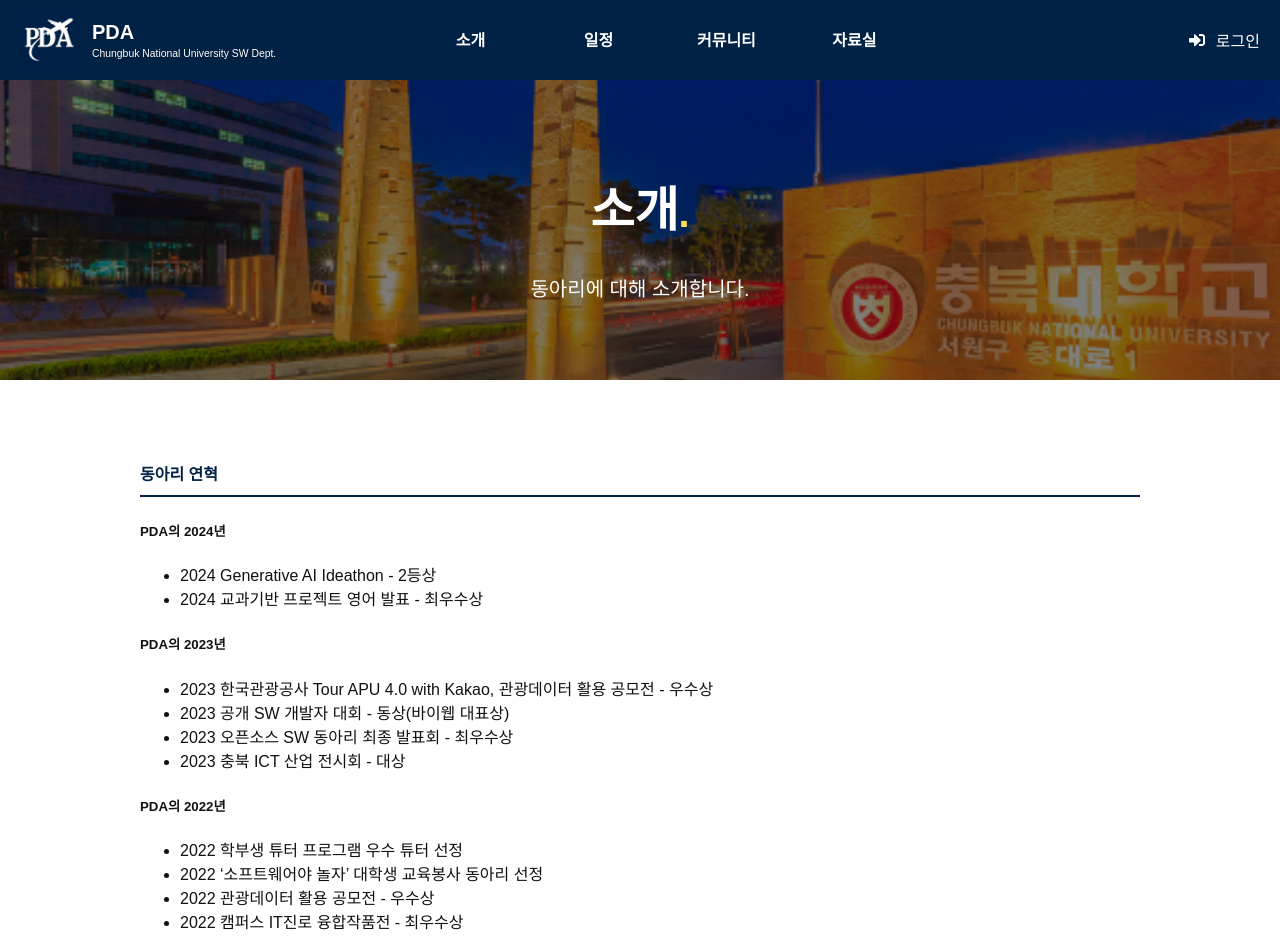
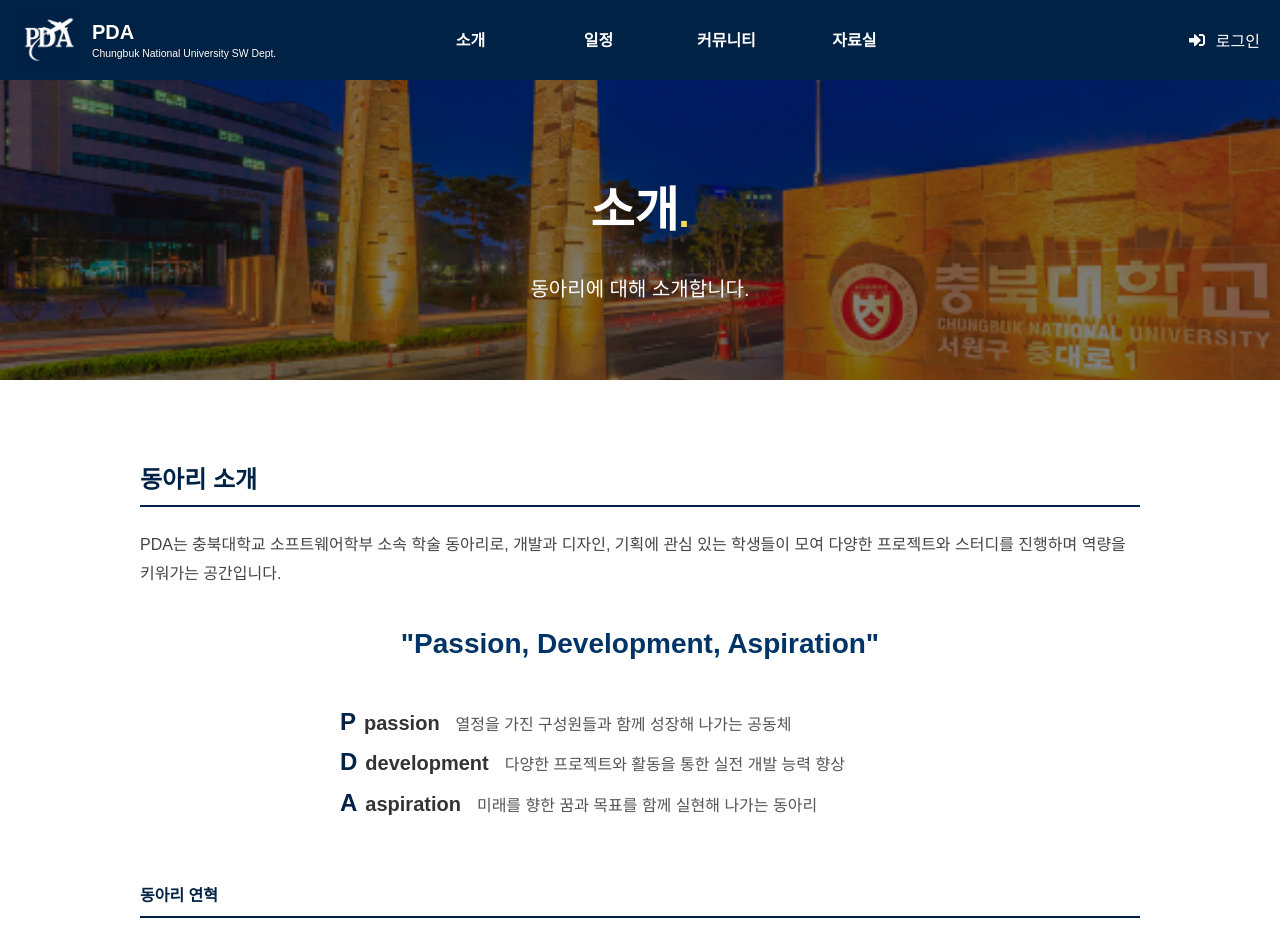
Before and after one commit to junhyeon-devops/club-website-infra, a React (Create React App) app: page /intro/clubintro in a window 1280 px wide. Shown: the top 936 px of the page. Built offline with nearby package versions, Linux system fonts and the light colour scheme; what quill2-image-uploader would draw is missing.

Commit message:
Intro Pages modify

```diff
--- a/src/components/Header.js
+++ b/src/components/Header.js
@@ -9,7 +9,7 @@ const navItems = [
   {
     label: '소개',
     submenu: [
-      { text: '동아리 연혁', link: '/intro/clubintro' },
+      { text: '동아리 소개', link: '/intro/clubintro' },
       { text: '교수님 소개', link: '/intro/professors' },
       { text: '현 임원 소개', link: '/intro/staff' },
     ],
--- a/src/pages/ClubIntro.css
+++ b/src/pages/ClubIntro.css
@@ -3,3 +3,53 @@ ul {
   line-height: 1.6;
   font-size: 0.95rem;
 }
+.pdalist {
+  max-width: 800px;
+  margin: 2rem auto;
+  padding: 0 1rem;
+}
+
+.pdaitem {
+  display: flex;
+  align-items: baseline;
+  margin-bottom: 0.75rem;
+}
+
+.pda-letter {
+  font-size: 1.5rem;
+  font-weight: bold;
+  color: #002244;
+  margin-right: 0.5rem;
+}
+
+.pda-word {
+  font-size: 1.25rem;
+  font-weight: 600;
+  margin-right: 1rem;
+  color: #333;
+}
+
+.pda-desc {
+  font-size: 1rem;
+  color: #555;
+  line-height: 1.4;
+}
+
+/* 기존 ul, pdalist, pdaitem 등 유지 */
+
+.PDA {
+  text-align: center; /* 기존 */
+  display: flex;
+  flex-direction: column;
+  align-items: center; /* 중앙 정렬 */
+}
+
+.mainintro-heading {
+  margin-bottom: 1rem; /* 제목 간 간격 조정 */
+}
+
+/* PDA 리스트 요소 최대 너비 지정 */
+.pdalist {
+  max-width: 600px;
+  width: 100%;
+}
--- a/src/pages/ClubIntro.js
+++ b/src/pages/ClubIntro.js
@@ -1,5 +1,6 @@
 import React from 'react';
 import Intro_top from '../components/Intro_top';
+import './ClubIntro.css';
 
 function ClubIntro() {
   return (
@@ -17,6 +18,48 @@ function ClubIntro() {
           padding: '60px 0',
         }}
       >
+        <div
+          style={{
+            maxWidth: '1000px',
+            margin: '0 auto',
+            padding: '0 2rem',
+            color: '#111',
+          }}
+        >
+          <h2
+            style={{
+              marginBottom: '1.5rem',
+              borderBottom: '2px solid #002244',
+              paddingBottom: '10px',
+              color: '#002244',
+            }}
+          >
+            동아리 소개
+          </h2>
+        <p className="mainintro-description">
+          PDA는 충북대학교 소프트웨어학부 소속 학술 동아리로, 개발과 디자인, 기획에 관심 있는 학생들이 모여
+          다양한 프로젝트와 스터디를 진행하며 역량을 키워가는 공간입니다.
+        </p>
+
+
+      <div  className="PDA">
+                <h2 className="mainintro-heading">"Passion, Development, Aspiration"</h2>
+        <div className="pdalist">
+  {[
+    { letter: 'P', word: 'passion', desc: '열정을 가진 구성원들과 함께 성장해 나가는 공동체' },
+    { letter: 'D', word: 'development', desc: '다양한 프로젝트와 활동을 통한 실전 개발 능력 향상' },
+    { letter: 'A', word: 'aspiration', desc: '미래를 향한 꿈과 목표를 함께 실현해 나가는 동아리' },
+  ].map((item, i) => (
+    <div key={i} className="pdaitem">
+      <span className="pda-letter">{item.letter}</span>
+      <span className="pda-word">{item.word}</span>
+      <span className="pda-desc">{item.desc}</span>
+    </div>
+  ))}
+</div>
+
+      </div>
+        </div>
         <div
           style={{
             maxWidth: '1000px',
--- a/src/pages/ProfessorIntro.js
+++ b/src/pages/ProfessorIntro.js
@@ -23,7 +23,7 @@ function ProfessorIntro() {
             color: '#111111',
           }}
         >
-          <h4
+          <h2
             className="mb-4 border-bottom pb-2"
             style={{
               borderBottom: '2px solid #002244',
@@ -32,7 +32,7 @@ function ProfessorIntro() {
             }}
           >
             지도 교수님 소개
-          </h4>
+          </h2>
 
           <div style={{ display: 'flex', flexWrap: 'wrap', gap: '2rem' }}>
             <div style={{ flex: '1 1 250px', textAlign: 'center' }}>
--- a/src/pages/Staff.js
+++ b/src/pages/Staff.js
@@ -66,8 +66,16 @@ function Member() {
 
       <section style={{ width: '100%', backgroundColor: '#fff', padding: '60px 0' }}>
         <div className="member-container" style={{ maxWidth: '1000px', margin: '0 auto', padding: '0 2rem' }}>
-          <h2>현 임원 소개</h2>
-
+          <h2
+            style={{
+              marginBottom: '1.5rem',
+              borderBottom: '2px solid #002244',
+              paddingBottom: '10px',
+              color: '#002244',
+            }}
+          >
+            현 임원 소개
+          </h2>
           <div className="section">
             <h3>회장단</h3>
             <p>동아리 운영 총괄, 기획 및 각 부서 업무 참여</p>
```
